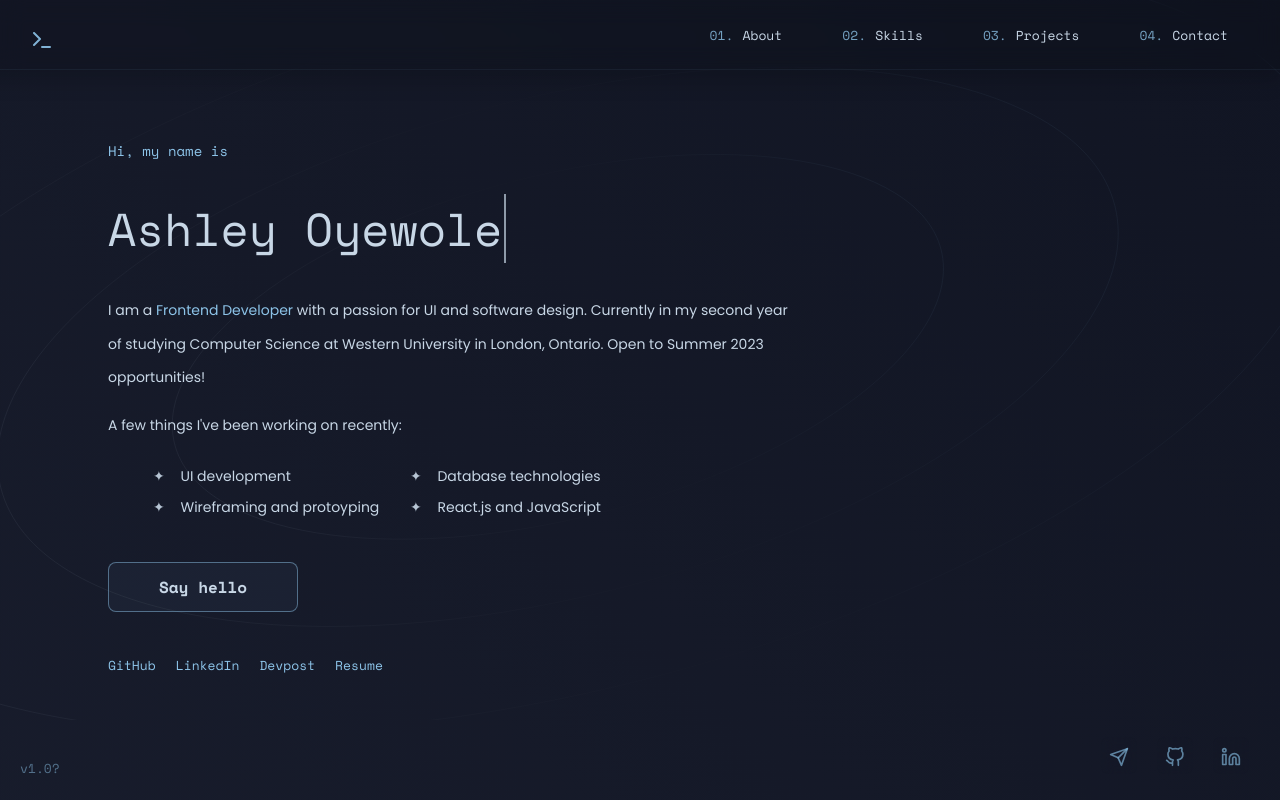
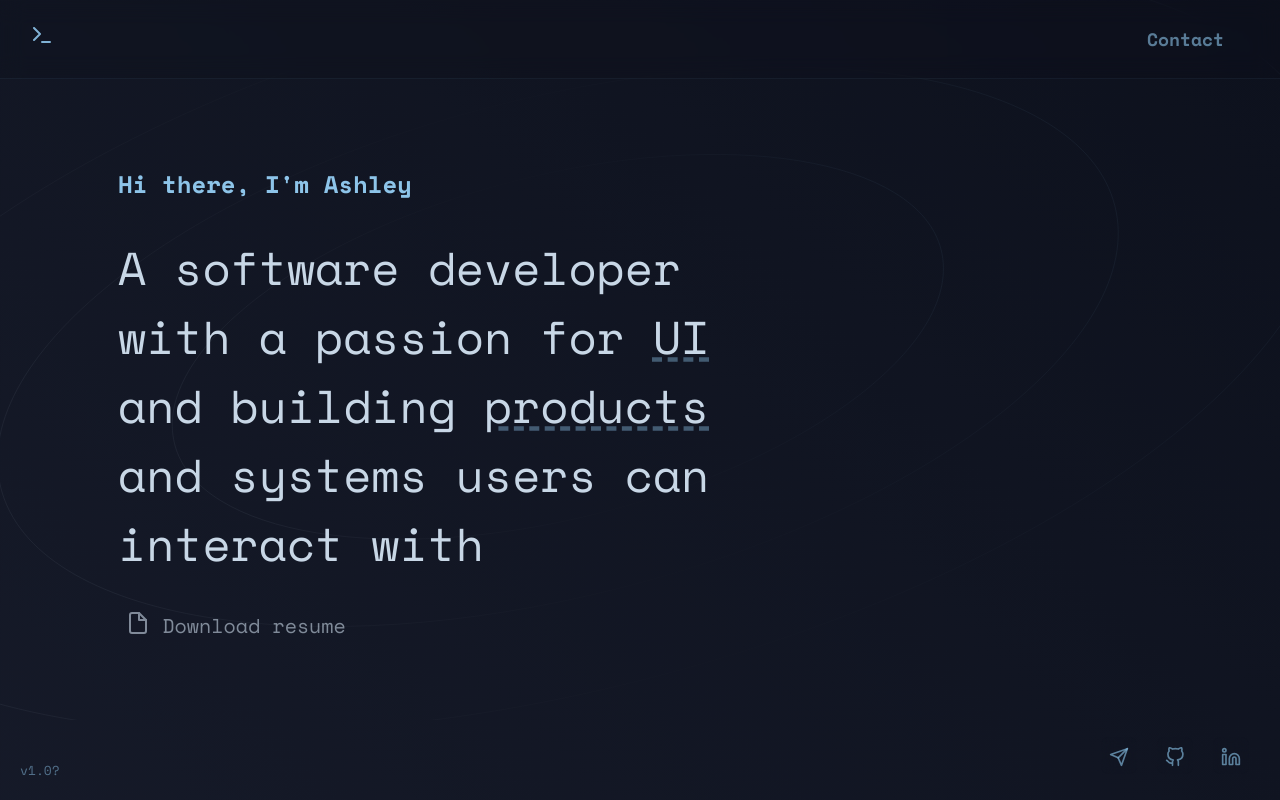
Before and after one commit to aoyewol2/react-portfolio, a React (Create React App) app: page / in a window 1280 px wide. Shown: the top 800 px of the page. Built offline with nearby package versions, Linux system fonts and the light colour scheme.

Commit message:
update styling

```diff
--- a/src/components/contact.jsx
+++ b/src/components/contact.jsx
@@ -8,14 +8,13 @@ const contact = () => {
       <div>
         <img src={circles} alt="" className="backdrop-2"></img>
       </div>
-        <div id="contact" className ="contact reveal">
-            <h2>Contact</h2>
+        <div id="contact" className ="contact">
+            <h4>Thanks for stopping by!</h4>
 
-            <h3>Let's get in touch!</h3>
-            <p>I would love to chat about potential work and internship opportunities. I'm currently seeking UI/frontend engineering and design positions. Let's get the conversation started! </p>
+            <p>I'm currently seeking UI/frontend engineering and design intern positions. Let's connect!</p>
+            <p>© Ashley Oyewole 2022. All rights reserved.</p>
             <a href="mailto:aoyewol2@uwo.ca" className='email'>aoyewol2@uwo.ca</a>
 
-            <br></br><br></br><br></br>
         </div>
 
       <div className="footer">
--- a/src/components/home.jsx
+++ b/src/components/home.jsx
@@ -9,40 +9,6 @@ import circles from './assets/img/circles.svg';
 // home and about me section
 const home = () => {
 
-  // social media links
-  const Github = () => {
-    window.open("https://github.com/aoyewol2");
-  };
-
-  const Linkedin = () => {
-    window.open("https://www.linkedin.com/in/aoyewol2/");
-  };
-
-  const Devpost = () => {
-    window.open("https://devpost.com/aoyewol2");
-  };
-
-  const Email = () => {
-    window.open("mailto:aoyewol2@uwo.ca");
-  };
-
-  // link styles
-
-  let linkStyles1 = {
-    animation: 'opacity 1s'
-    };
-
-  let linkStyles2 = {
-    animation: 'opacity 3s'
-    };
-
-  let linkStyles3 = {
-    animation: 'opacity 4s'
-    };
-
-  let linkStyles4 = {
-    animation: 'opacity 5s'
-    };
 
   const Tag = {
     color: '#8dc4e9',
@@ -68,46 +34,21 @@ const home = () => {
 
       </div>
 
-      {/* introduction section */}
       <div>
         <div className="slide-effect">
-          <span className="wip reveal-nav">Hi, my name is</span>
+          <br></br>
+          <span className="hi reveal-opacity">Hi there, I'm Ashley</span>
         </div>
 
-        <div>
-          <h1 className="line-1 anim-typewriter">Ashley Oyewole</h1>
-          <p className="intro reveal-text main">I am a <strong style={Tag}>Frontend Developer </strong> with a passion for UI and software design. Currently in my second year of studying Computer Science at Western University in London, Ontario. Open to Summer 2023 opportunities!</p>
+        <div className='reveal-delay'>
+          <h1>A software developer with a passion for <u>UI</u> and building <u>products</u> and systems users can interact with</h1>
+        </div>
+      </div>
+      <div className='resume reveal-opacity'>
+        <span><a href={resume}target="_blank"
+        rel="noopener noreferrer"><i>
 
-          <p className="intro reveal-text">A few things I've been working on recently:</p>
-        </div>
-
-        <ul className="interests reveal-delay">
-          <li>UI development</li>
-          <li>Wireframing and protoyping</li>
-          <li>Database technologies</li>
-          <li>React.js and JavaScript</li>
-        </ul>
-
-      </div>
-
-      {/* social media section */}
-      <div className="interests reveal-delay">
-        <a onClick={Email}><button className="intro">Say hello</button></a>
-      </div>
-
-      <div></div>
-
-      <div className="socials">
-        <a onClick={Github} alt="GitHub" className="reveal-opacity" style={linkStyles1} >GitHub</a>
-
-        <a onClick={Linkedin} className="reveal-opacity" style={linkStyles2}>LinkedIn</a>
-
-        <a onClick={Devpost} className="reveal-opacity" style={linkStyles3}>Devpost</a>
-
-        <a href={resume}
-        target="_blank"
-        rel="noopener noreferrer" className="reveal-opacity" style={linkStyles4}>Resume</a>
-
+        <svg xmlns="http://www.w3.org/2000/svg" width="24" height="24" viewBox="0 0 24 24" fill="none" stroke="currentColor" stroke-width="2" stroke-linecap="round" stroke-linejoin="round" class="feather feather-file"><path d="M13 2H6a2 2 0 0 0-2 2v16a2 2 0 0 0 2 2h12a2 2 0 0 0 2-2V9z"></path><polyline points="13 2 13 9 20 9"></polyline></svg> Download resume</i></a></span>
       </div>
       <br id="about"></br>
     </div>
--- a/src/components/navbar.jsx
+++ b/src/components/navbar.jsx
@@ -1,30 +1,5 @@
 import React from 'react';
 import Term from './animations/scrolltotop.jsx';
-
-
-let logoStyles = {
-  width: '100px',
-  position: 'fixed',
-  left: '0',
-  top: '0',
-  zIndex : '10',
-  userSelect :'none',
-  paddingLeft: '20px',
-  marginTop : '-10px',
-
-  visibility : 'hidden'
-}
-
-// inline button styles (unused)
-let buttonStyles = {
-  border: '1px solid #8dc4e9',
-  borderRadius: '6px',
-  padding: '0.75rem 1rem',
-
-  '&hover': {
-    backgroundColor: 'red'
-  }
-};
 
 // navbar section -- fixed on page
 const navbar = () => {
@@ -32,11 +7,11 @@ const navbar = () => {
     <div className='reveal-opacity'>
       <Term/>
 
-      <div className="navbar reveal-nav">
-          <a href="#about"><span>01.</span>About</a>
-          <a href="#skills"><span>02.</span>Skills</a>
-          <a href="#projects"><span>03.</span>Projects</a>
-          <a href="#contact"><span>04.</span>Contact</a>
+      <div className="navbar reveal-opacity">
+          {/* <a href="#about">About</a>
+          <a href="#skills">Skills</a> */}
+          {/* <a href="#projects">Projects</a> */}
+          <a href="#contact">Contact</a>
         </div>
     </div>
   )
--- a/src/styles/App.css
+++ b/src/styles/App.css
@@ -36,13 +36,14 @@ html {
     opacity: 1;
     font-family: var(--txt-primary);
     background: rgb(34, 39, 57);
-    background: linear-gradient(45deg, rgba(34, 39, 57, 1) 0%, rgba(17, 21, 35, 1) 100%);
+    background: linear-gradient(45deg, rgba(34, 39, 57, 1) 0%, rgb(13, 17, 29) 100%);
     background-color: var(--clr-background);
 
 }
 
 body {
-     margin-top: 3%; padding: 100px; zoom: 100%;
+     margin-top: 3%; padding: 110px; zoom: 100%;
+     /* padding:0; margin: 0; */
      display: grid; place-items: center;
 }
 
@@ -52,7 +53,7 @@ h1 {
 }
 
 h2 {
-    font-family: var(--txt-primary); font-size: 38px; font-weight: bold;
+    font-family: var(--txt-primary); font-size: 44px; font-weight: bold;
     color: var(--clr-primary-body);
     background: #BFD1E2;
     background: linear-gradient(to right, #BFD1E2 0%, #84909C 100%);
@@ -67,10 +68,17 @@ h3 {
     font-family: var(--txt-secondary); font-size: 34px; font-weight: normal;
 }
 
+h4 {
+    color: var(--clr-primary-body);
+    font-family: var(--txt-secondary);
+    font-size: 34px;
+    font-weight: bold;
+}
+
 p {
     color: var(--clr-primary-body);
-    font-size: 14px;
-    min-width: 200px; max-width: 700px;
+    font-size: 15px;
+    /* min-width: 200px; max-width: 700px; */
     line-height: 2.4;
 }
 
@@ -93,6 +101,12 @@ span {
     font-family: var(--txt-secondary); font-size: 14px;
     color: var(--clr-primary-light);
     transition-duration: 0.25s;
+}
+
+.hi {
+
+    font-size: 24px;
+    font-weight: 700;
 }
 
 strong:hover {
@@ -119,6 +133,20 @@ strong:hover {
     color: var(--clr-primary-light);
 }
 
+.resume i {
+    font-style: normal;
+    color: var(--clr-primary-body);
+    opacity: 0.6;
+}
+
+u {
+    text-decoration-color:#8dc4e966;
+    text-decoration-style:dashed;
+}
+.resume i:hover {
+    opacity: 0.9;
+}
+
 a {
     color: var(--clr-primary-light); font-size: 13px;
     text-decoration: none;
@@ -126,7 +154,7 @@ a {
 
 a:hover {
     cursor: pointer;
-    text-decoration: underline;
+    text-decoration: none;
     color: var(--clr-primary-body);
     transition-duration: 0.3s;
 }
@@ -150,45 +178,34 @@ b {
 .btt:hover {
     color:aqua;
 }
-
-.contact {
-    background-color: #ffffff02;
-    border-radius: 18px;
-    justify-content: center; display: grid;
-    border: 0.5px solid var(--navbar-border);
-}
-
-.contact:hover {
-    border: 0.5px solid #7cafd133;
-
-}
 .contact a {
     font-size: 18px; font-family: var(--txt-secondary); color: var(--clr-primary-light);
+    text-align: left;
 }
 .contact a:hover {
     color: var(--clr-primary-body);
 }
-.contact h3 {
-    font-size: 24px;
-}
 
 .navbar {
     z-index: 5; user-select: none;
-    top: 0; right: 0; padding: 22px;
+    top: 0; right: 0; padding: 26px;
     position: fixed; width: 100%;
     background-color: var(--navbar-fill); backdrop-filter: blur(12px);
-    box-shadow: 0px 10px 21px 0px rgba(0,0,0,0.16);
+    /* box-shadow: 0px 10px 21px 0px rgba(0,0,0,0.16); */
     border-bottom: 0.5px solid var(--navbar-border);
 }
 
 .navbar a {
-    padding: 0.75rem 30px;
-    font-family: var(--txt-secondary); font-size: 13px; color: var(--clr-primary-body);
+    padding: 3rem 30px;
+    font-family: var(--txt-secondary); font-size: 18px; color: var(--clr-primary-light);
+    opacity: 60%;
     transition-duration: 0.3s;
+    font-weight: bold;
 }
 
 .navbar a:hover {
     text-decoration: none;
+    opacity: 40%;
     color: var(--clr-primary-light);
 }
 
@@ -239,7 +256,7 @@ img { user-select: none; border-radius: 14px; transition-duration: 0.25s;}
 
 img.intro {
     width:380px; float: right;
-    padding: 70px 70px 50px 40px;
+    padding: 60px 70px 50px 40px;
     transition-duration: 0.25s;
     backdrop-filter: blur(2px)
 
@@ -288,12 +305,21 @@ svg {
     font-family: var(--txt-secondary);
     color: var(--clr-primary-body);
 }
-.contact {
-    text-align: center;
-    backdrop-filter: blur(2px)
+
+.contact p {
+    font-size: 16px;
 }
 
-.contact h2 {font-size: 44px; margin-bottom: -1px;}
+.contact {
+    text-align: left;
+    padding: 6vh 12vh;
+    bottom: 0;
+    left: 0;
+    border-radius: 16px;
+    position:initial;
+    backdrop-filter: blur(4px);
+    background-color: #00000014;
+}
 
 .react {
     width:16px;
--- a/src/styles/query.css
+++ b/src/styles/query.css
@@ -67,16 +67,6 @@
         display: block;
     }
 
-    .contact p {
-        padding: 20px;
-    }
-
-    h2 {
-        display: flexbox; text-align: left;
-    }
-
-    h2.contact {text-align: center;}
-
     .tag {
         width:50%; margin: 0;text-align: left;
     }
@@ -132,11 +122,4 @@
     .projects {
         transform: translateX(-115px);
     }
-    .contact, .footer {
-        max-width: 350px;
-        transform: translateX(-40px);
-    }
-    .contact h2 {
-        text-align: center;
-    }
 }
--- a/src/styles/root.css
+++ b/src/styles/root.css
@@ -12,7 +12,7 @@
     --ico-fill: #7cafd1b3; --ico-fill-2: #7cafd1cd;
 
     --scrollbar-fill: #00000000; --scrollbar-thumb: #e4e4e41a; --scrollbar-hover: #e4e4e423;
-    --navbar-fill: #00000020; --navbar-border: #7cafd113;
-    --txt-primary: 'Poppins', sans-serif;
+    --navbar-fill: #00000010; --navbar-border: #7cafd113;
+    --txt-primary: 'Space Grotesk', sans-serif;
     --txt-secondary: 'Space Mono', monospace;
 }
```
Also changed, not shown: src/components/experience.jsx (added).
